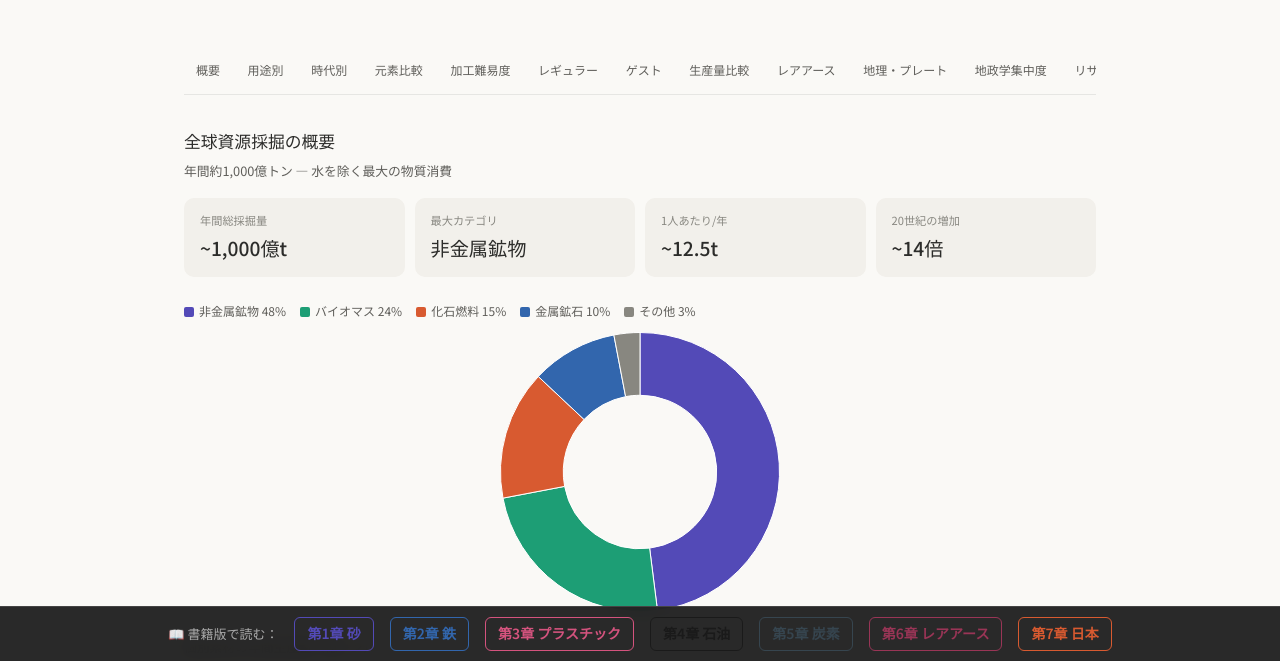
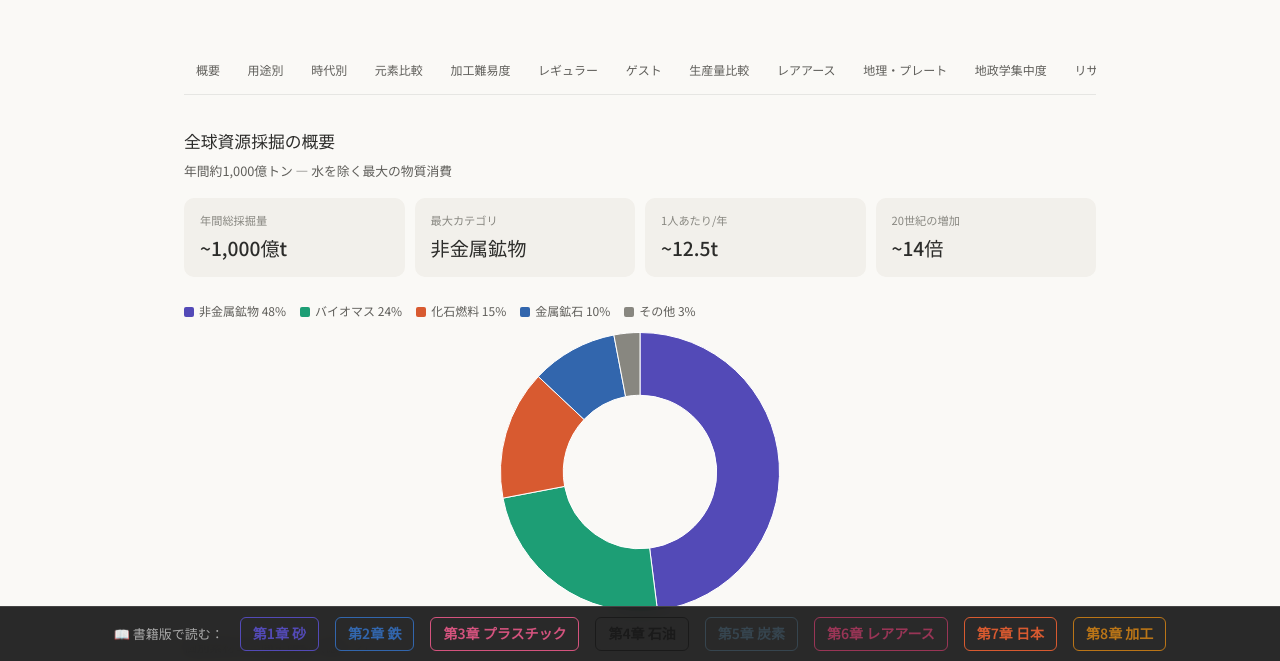
Before and after one commit to osakenpiro/materials-of-civilization, a plain HTML site: page index.html in a window 1280 px wide. Shown: the part 139-800 px from the top of the page. Drawn offline with nearby package versions, Linux system fonts and the light colour scheme.

Commit message:
Add ch8 link to nav banner

```diff
--- a/index.html
+++ b/index.html
@@ -576,6 +576,7 @@ document.querySelectorAll('nav a').forEach(a=>{
   <a href="ch5/" style="color:#36454F;text-decoration:none;font-weight:600;font-size:14px;padding:4px 12px;border:1px solid #36454F;border-radius:6px;">第5章 炭素</a>
   <a href="ch6/" style="color:#993556;text-decoration:none;font-weight:600;font-size:14px;padding:4px 12px;border:1px solid #993556;border-radius:6px;">第6章 レアアース</a>
   <a href="ch7/" style="color:#D85A30;text-decoration:none;font-weight:600;font-size:14px;padding:4px 12px;border:1px solid #D85A30;border-radius:6px;">第7章 日本</a>
+  <a href="ch8/" style="color:#BA7517;text-decoration:none;font-weight:600;font-size:14px;padding:4px 12px;border:1px solid #BA7517;border-radius:6px;">第8章 加工</a>
 </div>
 
 
```
